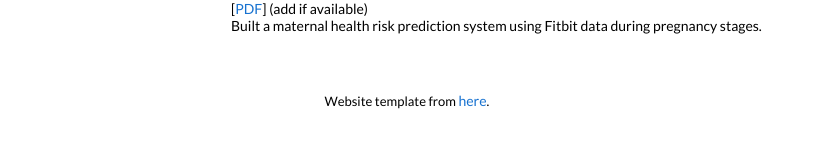
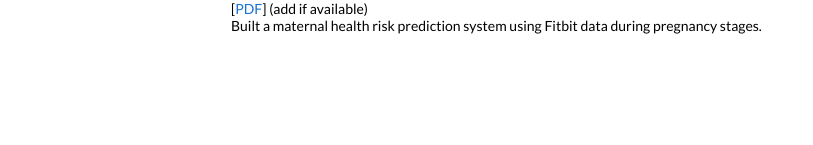
Before and after one commit to dasarijashwanth/PORTFOLIOOO, a plain HTML site: page index.html in a window 1280 px wide. Shown: the part 959-1104 px from the top of the page, without its empty margins (233-1046 px from the left). After the commit the page ends 1026 px from the top, so only its background shows below. Drawn offline with Linux system fonts and the light colour scheme.

Commit message:
Update index.html

```diff
--- a/index.html
+++ b/index.html
@@ -100,11 +100,7 @@
         </table>
 
         <table width="100%" cellpadding="20">
-          <tr>
-            <td align="center">
-              <p><font size="2">Website template from <a href="https://github.com/jonbarron/jonbarron_website">here</a>.</font></p>
-            </td>
-          </tr>
+
         </table>
       </td>
     </tr>
```
